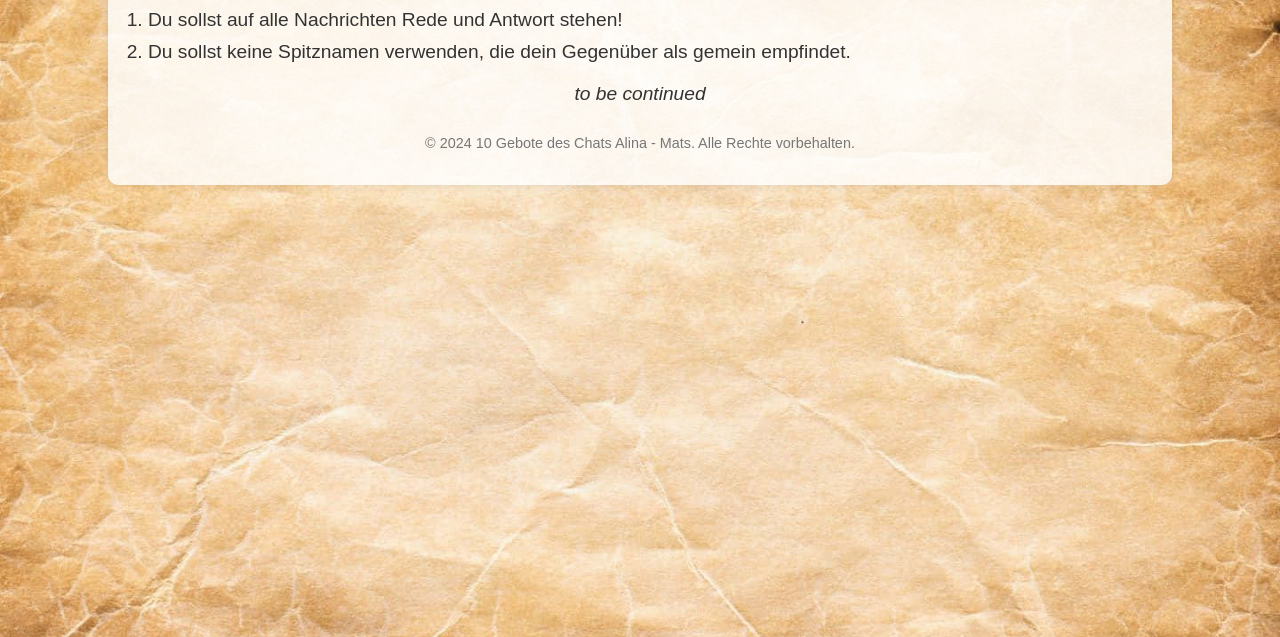
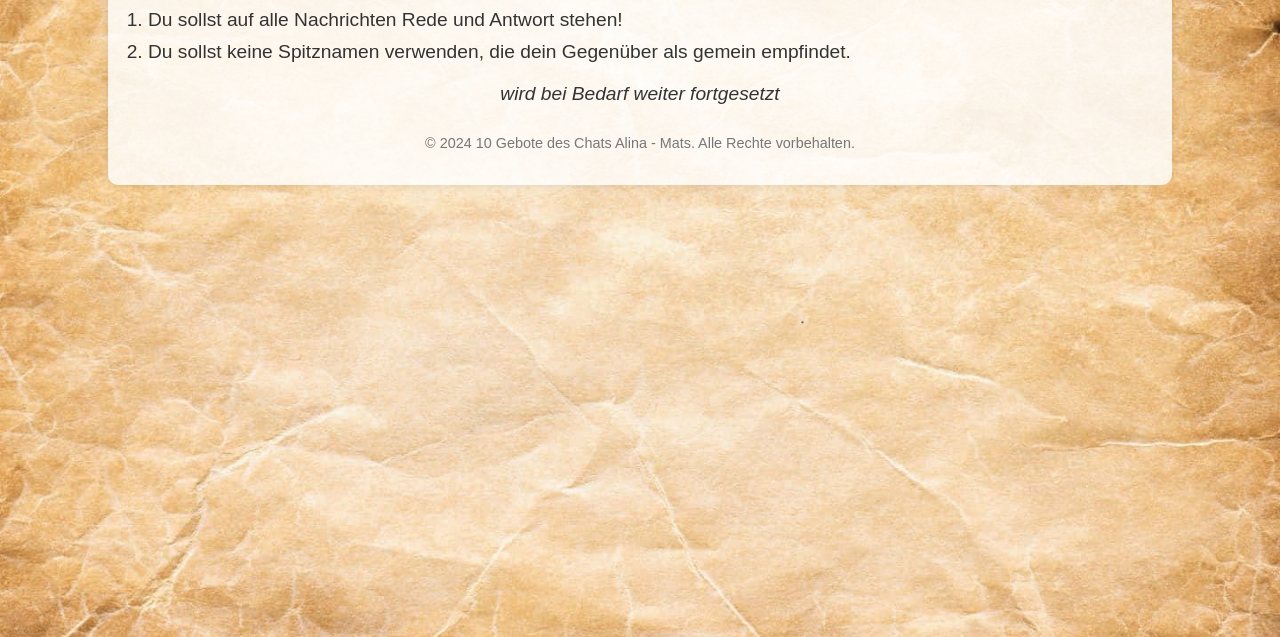
Before and after one commit to gebote/gebote.github.io, a plain HTML site: page index.html in a window 1280 px wide. Shown: the part 163-800 px from the top of the page. Drawn offline with Linux system fonts and the light colour scheme.

Commit message:
Changed to German

```diff
--- a/index.html
+++ b/index.html
@@ -16,7 +16,7 @@
                 <li>Du sollst auf alle Nachrichten Rede und Antwort stehen!</li>
                 <li>Du sollst keine Spitznamen verwenden, die dein Gegenüber als gemein empfindet.</li>
             </ol>
-            <p class="continued">to be continued</p>
+            <p class="continued">wird bei Bedarf weiter fortgesetzt</p>
         </main>
         <footer>
             <p>&copy; 2024 10 Gebote des Chats Alina - Mats. Alle Rechte vorbehalten.</p>
```
